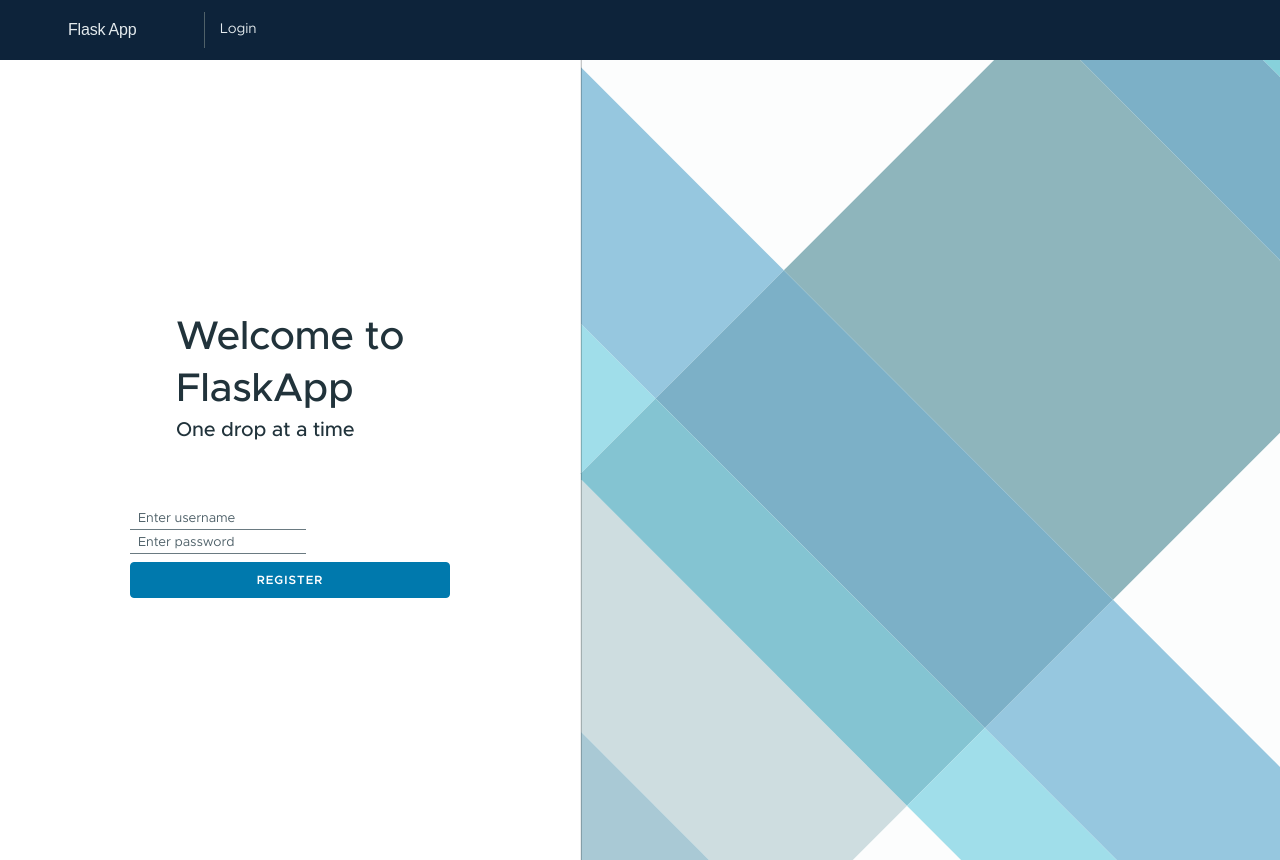
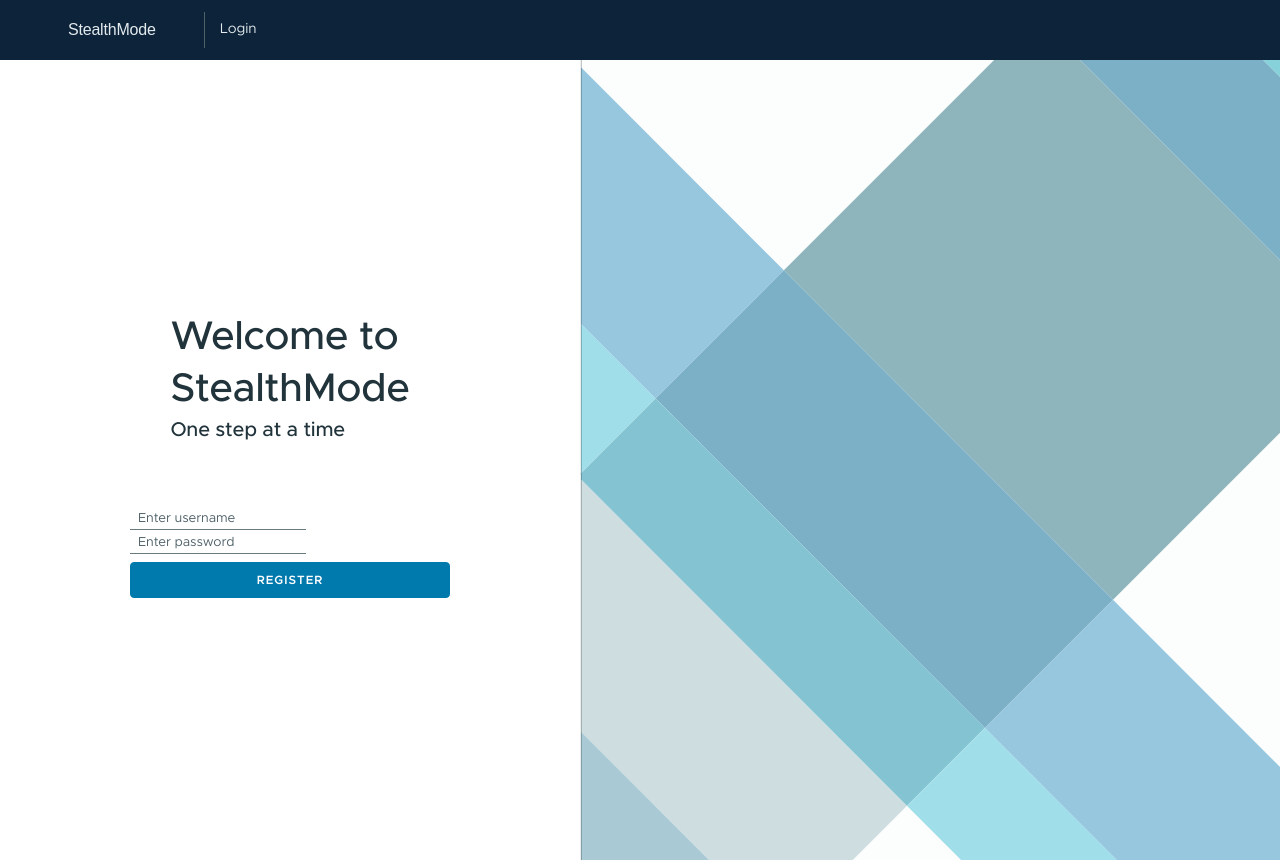
Before and after one commit to caxefaizan/flaskapp, a Flask app: page /auth/register in a window 1280 px wide. Run offline with Flask 2, Linux system fonts and the light colour scheme.

Commit message:
fix title

```diff
--- a/flaskr/formSchema.py
+++ b/flaskr/formSchema.py
@@ -60,7 +60,7 @@ profileInputs = {
             "placeHolder": "Current Occupation",
         },
         "siblingSpouseCast": {
-            "label": "Surname",
+            "label": "Spouse Surname",
             "type": "text",
             "placeHolder": "Surname",
         },
--- a/flaskr/templates/auth/login.html
+++ b/flaskr/templates/auth/login.html
@@ -9,8 +9,8 @@
     <div class="login-body">
       <section class="title">
         <div class="welcome">Welcome to</div>
-        FlaskApp
-        <div class="hint">One drop at a time</div>
+        StealthMode
+        <div class="hint">One step at a time</div>
       </section>
       <div class="login-group">
         <clr-select-container>
--- a/flaskr/templates/auth/register.html
+++ b/flaskr/templates/auth/register.html
@@ -9,8 +9,8 @@
     <div class="login-body">
       <section class="title">
         <div class="welcome">Welcome to</div>
-        FlaskApp
-        <div class="hint">One drop at a time</div>
+        StealthMode
+        <div class="hint">One step at a time</div>
       </section>
       <div class="login-group">
         <clr-input-container>
--- a/flaskr/templates/base.html
+++ b/flaskr/templates/base.html
@@ -1,6 +1,6 @@
 <!doctype html>
 <html lang="en">
-<title>{% block title %}{% endblock %} - Flaskr</title>
+<title>{% block title %}{% endblock %}Welcome</title>
 <link rel="stylesheet" href="{{ url_for('static', filename='style.css') }}">
 <link rel="stylesheet" href="{{ url_for('static', filename='global.min.css') }}" />
 <link rel="stylesheet" href="{{ url_for('static', filename='clr-ui.min.css') }}" />
@@ -10,7 +10,7 @@
     <div class="branding">
       <a href="{{ url_for('index') }}">
         <cds-icon shape="vm-bug"></cds-icon>
-        <span class="title">Flask App</span>
+        <span class="title">StealthMode</span>
       </a>
     </div>
     <div class="header-nav">
```
